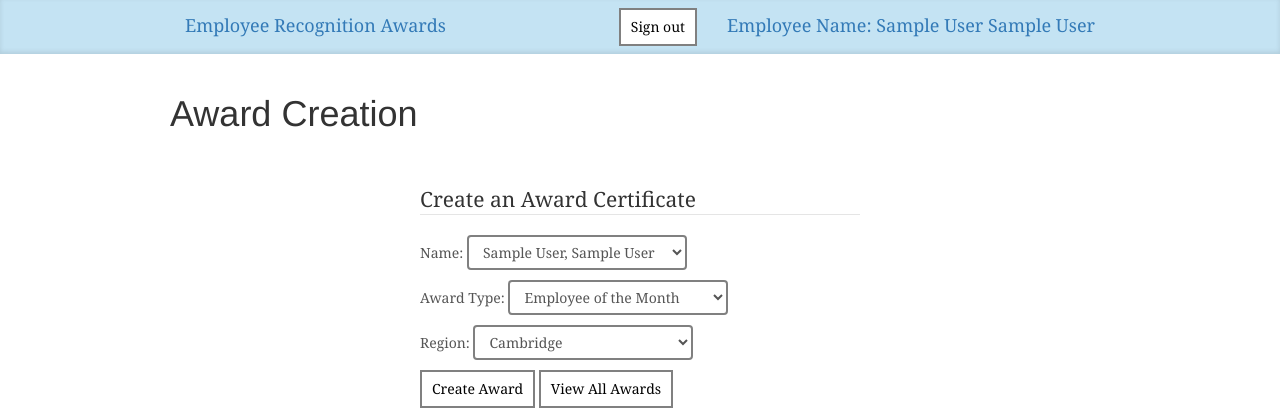
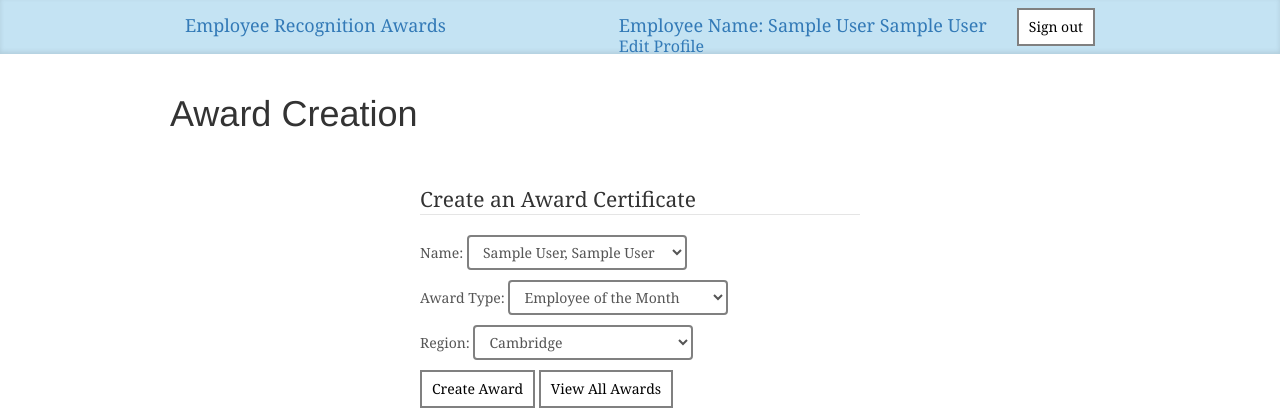
Before and after one commit to yaejinoh/Employee-Award-Management-System, a PHP site: page /userforms/awards.php in a window 1280 px wide. Shown: the top 420 px of the page. Run offline with PHP 8.4, Linux system fonts and the light colour scheme; the visitor is signed in with stand-in values (Sample User, id 1); data comes from the database, SQL or seed files in the repository; data that the repository does not hold is empty.

Commit message:
Update awards.php

```diff
--- a/userforms/awards.php
+++ b/userforms/awards.php
@@ -43,13 +43,15 @@ if (!isset($_Session['employeeLastName']) && !isset($_SESSION['employeeLoggedIn'
             <div class="container">
                 <nav class="blog-nav">
                     <a class="navbar-brand" href="userLogout.php"> Employee Recognition Awards</a>
-                    <form class="navbar-brand pull-right">
-                         <a> <?php echo "Employee Name:" . " " . $_SESSION['employeeFirstName']. " " . $_SESSION['employeeLastName'] ; ?> </a>
-                    </form>
                     <!-- --------------------------------- Logout Form --------------------------------- -->
                     <form class="navbar-form pull-right" method="POST" action="userLogout.php">
                         <input type="submit" value = "Sign out" name="logout form)">
                     </form>
+		    <!-- --------------------------------- Account Form --------------------------------- -->
+		    <form class="navbar-brand pull-right">
+                         <a> <?php echo "Employee Name:" . " " . $_SESSION['employeeFirstName']. " " . $_SESSION['employeeLastName'] ; ?> </a>
+			    </br><a href="userMod.php"><font size="3">Edit Profile</font></a>
+		    </form>
                 </nav>
             </div>
         </div>
```
